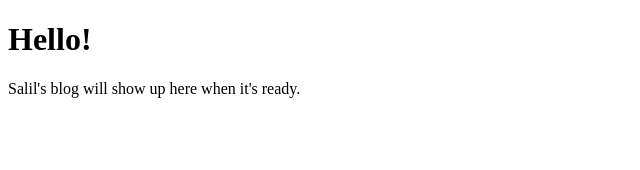
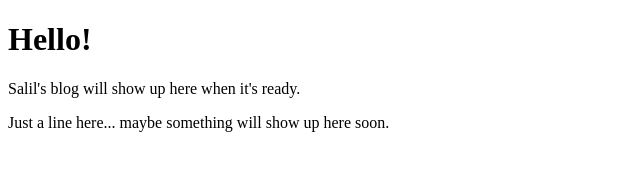
Before and after one commit to salilshankar/salilshankar.github.io, a plain HTML site: page index.html in a window 1280 px wide. Shown: the whole page, without its empty margins (0-640 px from the left). Drawn offline with Linux system fonts and the light colour scheme.

Commit message:
Update index.html

```diff
--- a/index.html
+++ b/index.html
@@ -8,4 +8,5 @@
 <body>
     <h1>Hello!</h1>
     <p>Salil's blog will show up here when it's ready.</p>
+    <p>Just a line here... maybe something will show up here soon.</p>
 </body>
```
